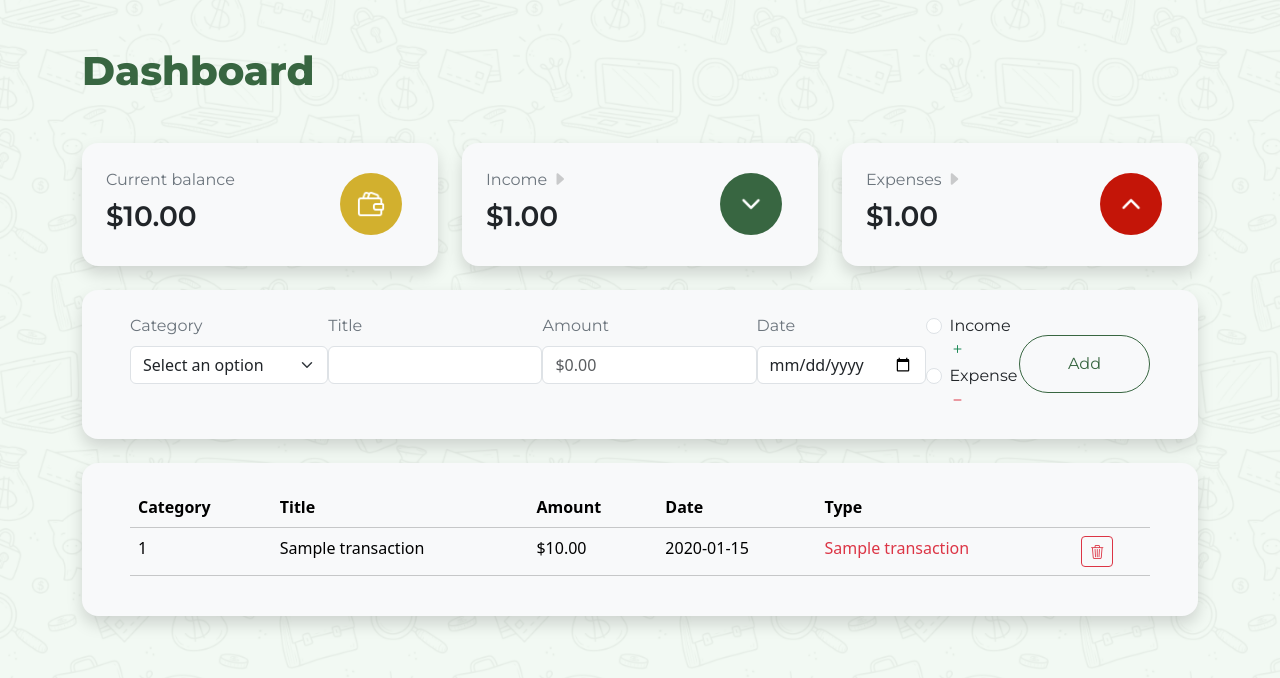
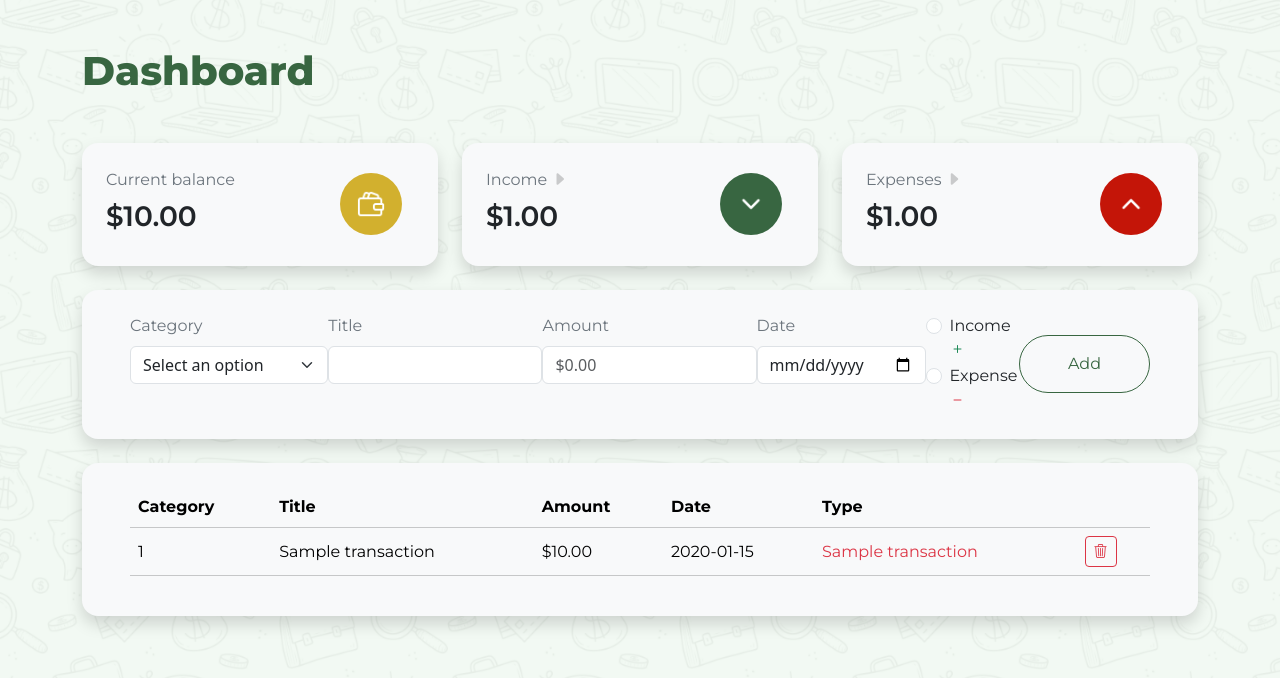
Before and after one commit to OLuizFernando/fintrack, a Flask app: template templates/dashboard.html in a window 1280 px wide. Shown: the part 95-773 px from the top of the page. Run offline with Flask 3, Linux system fonts and the light colour scheme; the template is opened without the code that fills it: most values are stand-ins (such as "Sample title", 1, 10 or a date in 2020); some libraries are stand-ins or nearby versions.

Commit message:
change table font and vertical alignment

```diff
--- a/templates/dashboard.html
+++ b/templates/dashboard.html
@@ -1,7 +1,7 @@
 {% extends 'layout.html' %} {% block title %} Dashboard {% endblock %} {% block content %}
 
 <main class="flex-grow-1 d-flex flex-column">
-  <div class="container pb-3 pb-lg-auto">
+  <div class="container pb-4 pb-lg-auto">
     <h1 class="montserrat-extrabold text-primary my-5">Dashboard</h1>
     <div class="row mb-4">
       <div class="col-lg-4 col-12 mb-3 mb-lg-0">
@@ -101,7 +101,7 @@
     {% if transactions%}
     <div class="table-responsive bg-light shadow rounded-4 py-4 px-auto px-sm-4 px-lg-5">
       <table class="table table-hover table-light px-auto px-lg-4">
-        <thead>
+        <thead class="montserrat-semibold">
           <tr>
             <th scope="col" class="d-none d-sm-table-cell">Category</th>
             <th scope="col">Title</th>
@@ -111,18 +111,19 @@
             <th scope="col"></th>
           </tr>
         </thead>
-        <tbody>
+        <tbody class="montserrat-regular">
           {% for transaction in transactions %}
 
           <tr>
-            <td class="d-none d-sm-table-cell">{{ transaction[0] }}</td>
-            <td>{{ transaction[1] }}</td>
-            <td>${{ transaction[2] | money }}</td>
-            <td>{{ transaction[3].strftime('%Y/%m/%d') }}</td>
-            <td class="{% if transaction[4] == 'income' %}text-success{% else %}text-danger{% endif %}">{{ transaction[4] | capitalize }}</td>
-            <td>
+            <td class="d-none d-sm-table-cell align-middle">{{ transaction[0] }}</td>
+            <td class="align-middle">{{ transaction[1] }}</td>
+            <td class="align-middle">${{ transaction[2] | money }}</td>
+            <td class="align-middle">{{ transaction[3].strftime('%Y/%m/%d') }}</td>
+            <td class="{% if transaction[4] == 'income' %}text-success{% else %}text-danger{% endif %} align-middle">{{ transaction[4] | capitalize }}</td>
+            <td class="align-middle">
               <form action="/delete-transaction" method="POST" class="delete-form m-0">
                 <input type="hidden" name="transaction_id" value="{{ transaction[5] }}" />
+                <input type="hidden" name="called_in" value="/dashboard" />
                 <button type="button" class="btn btn-sm btn-outline-danger delete-button">
                   <i class="bi bi-trash3"></i>
                 </button>
```
